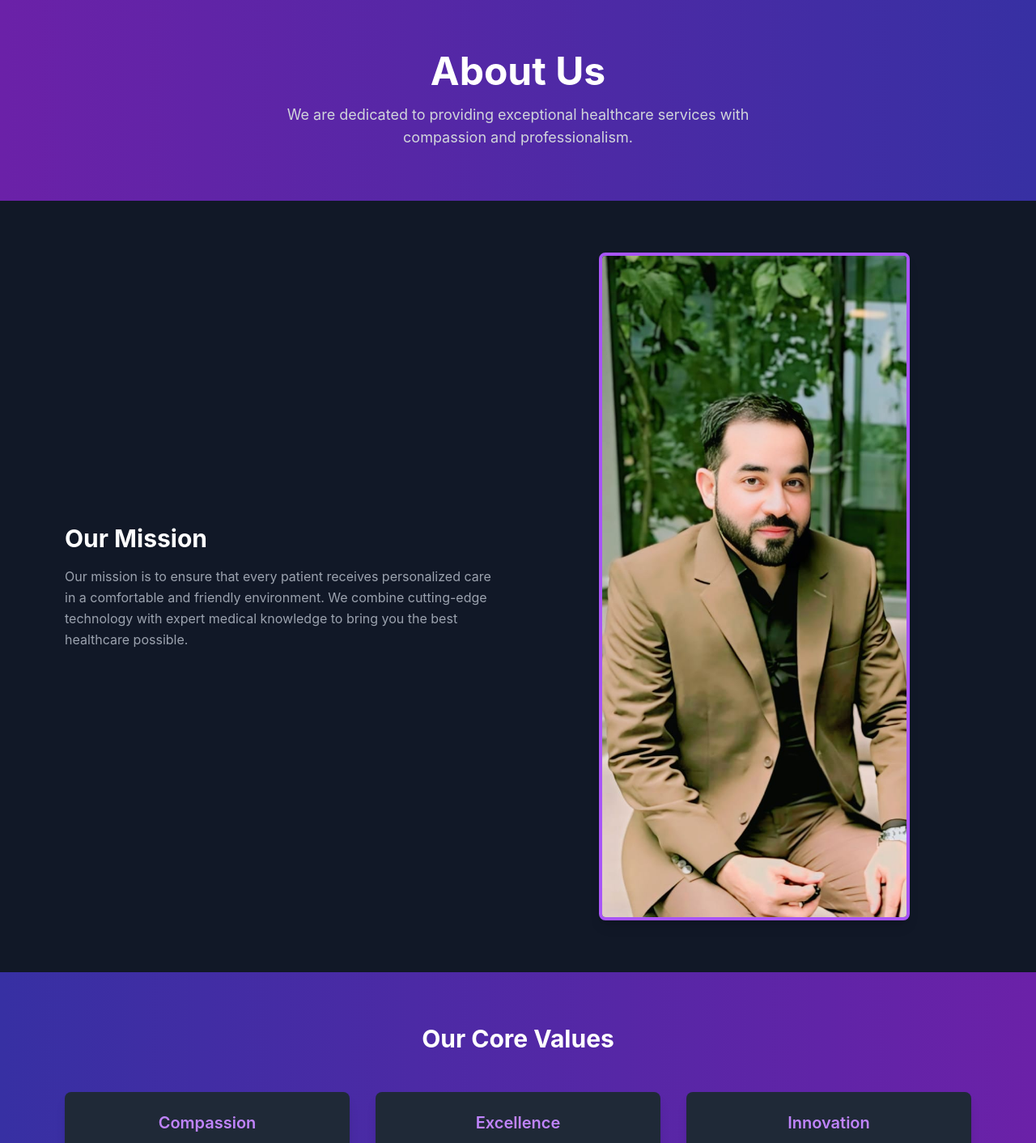
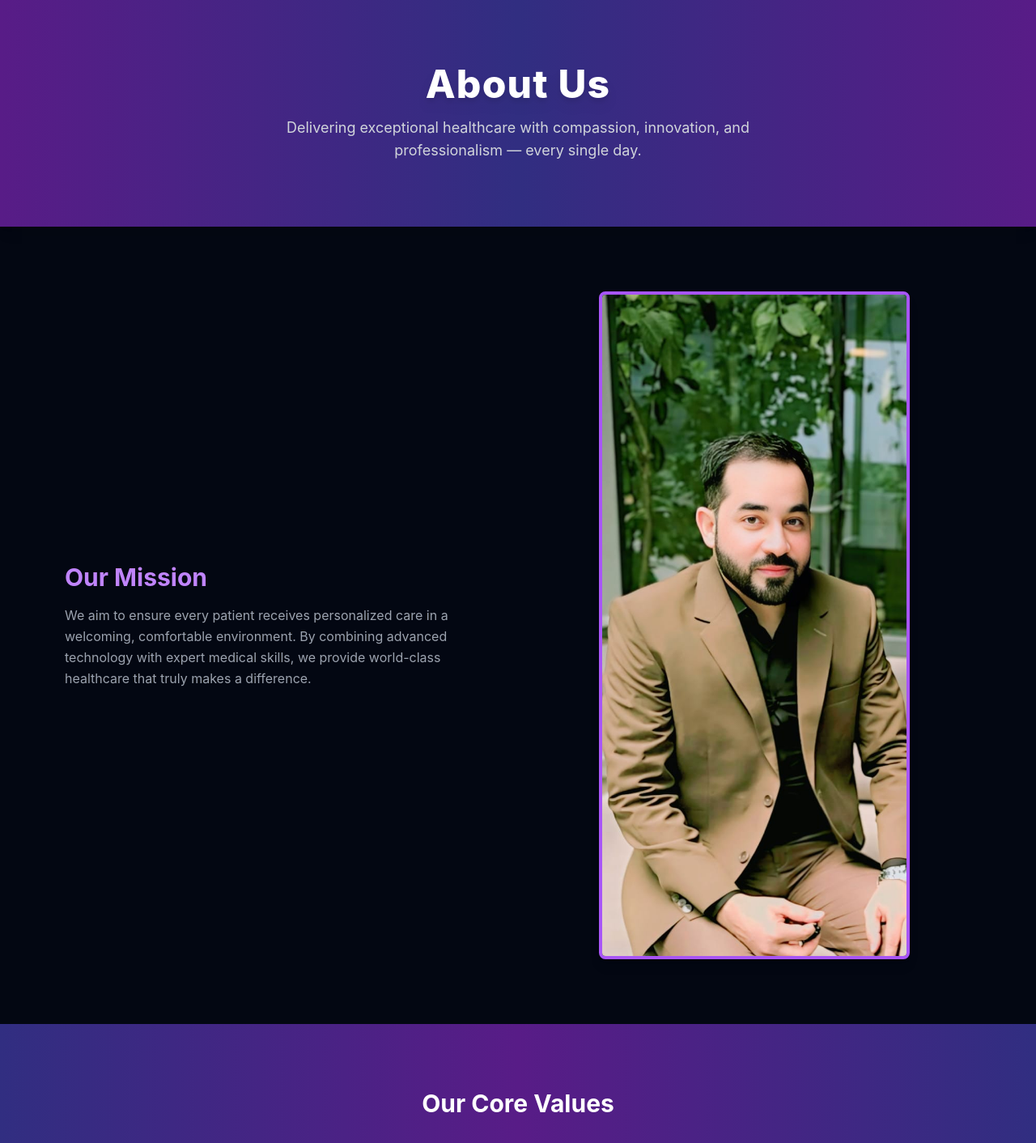
Before and after one commit to Safi649/dr-amjadali, a Next.js app: page /about in a window 1280 px wide. Shown: the top 1412 px of the page at 81% size. Built offline with nearby package versions, Linux system fonts and the light colour scheme.

Commit message:
Update about.js

```diff
--- a/pages/about.js
+++ b/pages/about.js
@@ -2,11 +2,11 @@ import { motion } from "framer-motion";
 
 export default function About() {
   return (
-    <div className="bg-gray-900 text-white min-h-screen">
+    <div className="bg-gray-950 text-white min-h-screen">
       {/* Hero Section */}
-      <section className="text-center py-16 bg-gradient-to-r from-purple-800 to-indigo-800">
+      <section className="text-center py-20 bg-gradient-to-r from-purple-900 via-indigo-900 to-purple-900 shadow-lg">
         <motion.h1
-          className="text-5xl font-bold"
+          className="text-5xl font-extrabold tracking-wide drop-shadow-lg"
           initial={{ opacity: 0, y: -50 }}
           animate={{ opacity: 1, y: 0 }}
           transition={{ duration: 1 }}
@@ -19,24 +19,26 @@ export default function About() {
           animate={{ opacity: 1 }}
           transition={{ delay: 0.5, duration: 1 }}
         >
-          We are dedicated to providing exceptional healthcare services with
-          compassion and professionalism.
+          Delivering exceptional healthcare with compassion, innovation, and
+          professionalism — every single day.
         </motion.p>
       </section>
 
       {/* Mission Section */}
-      <section className="py-16 px-6 md:px-20 grid md:grid-cols-2 gap-12 items-center">
+      <section className="py-20 px-6 md:px-20 grid md:grid-cols-2 gap-12 items-center">
         <motion.div
           initial={{ opacity: 0, x: -50 }}
           whileInView={{ opacity: 1, x: 0 }}
           transition={{ duration: 0.8 }}
         >
-          <h2 className="text-3xl font-bold mb-4">Our Mission</h2>
+          <h2 className="text-3xl font-bold mb-4 text-purple-400">
+            Our Mission
+          </h2>
           <p className="text-gray-400 leading-relaxed">
-            Our mission is to ensure that every patient receives personalized
-            care in a comfortable and friendly environment. We combine
-            cutting-edge technology with expert medical knowledge to bring you
-            the best healthcare possible.
+            We aim to ensure every patient receives personalized care in a
+            welcoming, comfortable environment. By combining advanced technology
+            with expert medical skills, we provide world-class healthcare that
+            truly makes a difference.
           </p>
         </motion.div>
         <motion.img
@@ -50,7 +52,7 @@ export default function About() {
       </section>
 
       {/* Values Section */}
-      <section className="py-16 bg-gradient-to-r from-indigo-800 to-purple-800 px-6 md:px-20">
+      <section className="py-20 bg-gradient-to-r from-indigo-900 via-purple-900 to-indigo-900 px-6 md:px-20">
         <motion.h2
           className="text-3xl font-bold text-center mb-12"
           initial={{ opacity: 0, y: -20 }}
@@ -63,20 +65,20 @@ export default function About() {
           {[
             {
               title: "Compassion",
-              desc: "We treat every patient with kindness and understanding.",
+              desc: "We treat every patient with kindness and empathy.",
             },
             {
               title: "Excellence",
-              desc: "We strive to deliver top-quality healthcare services.",
+              desc: "We are committed to delivering world-class care.",
             },
             {
               title: "Innovation",
-              desc: "We embrace modern technology to improve patient care.",
+              desc: "We embrace technology to improve health outcomes.",
             },
           ].map((value, i) => (
             <motion.div
               key={i}
-              className="p-6 bg-gray-800 rounded-lg shadow-lg"
+              className="p-6 bg-gray-900 rounded-lg shadow-lg border border-purple-700 hover:border-purple-400 hover:shadow-purple-500/50 transition duration-300"
               initial={{ opacity: 0, y: 50 }}
               whileInView={{ opacity: 1, y: 0 }}
               transition={{ delay: i * 0.2, duration: 0.8 }}
```
